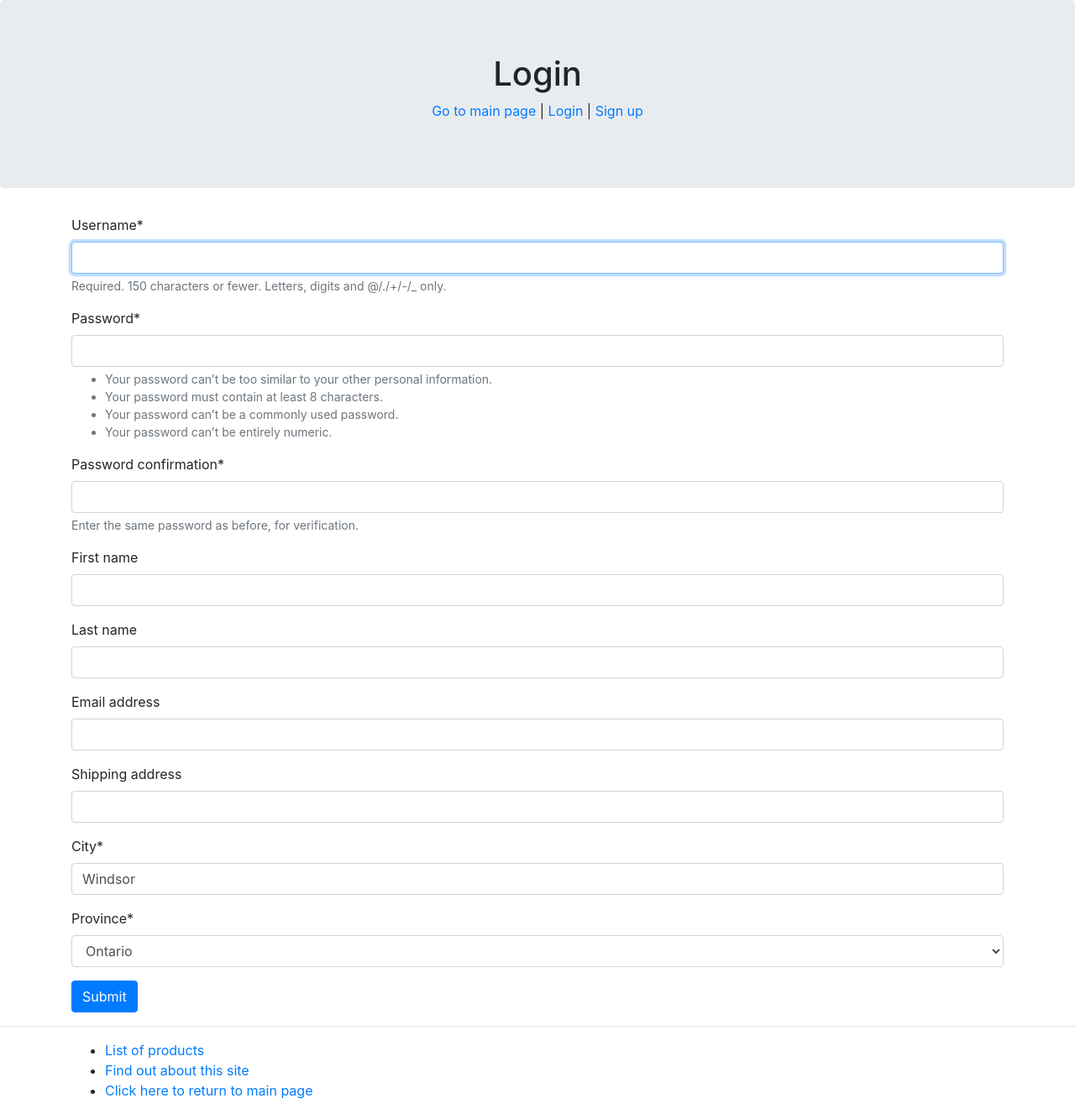
After one commit to TheRushh/mySite, a Django app: page /myapp/signup/ in a window 1280 px wide. The commit adds this page. Shown: the whole page at 84% size. Run offline with Django 3.2, Linux system fonts and the light colour scheme; some libraries are stand-ins or nearby versions.

Commit message:
Update 9 (project)

```diff
--- a/myapp/forms.py
+++ b/myapp/forms.py
@@ -1,5 +1,23 @@
 from django import forms
+from django.contrib.auth.models import User
+from django.contrib.auth.forms import UserCreationForm
 from .models import *
+
+class SignupForm(UserCreationForm):
+
+    class Meta:
+        model = Client
+        fields = [
+            'username',
+            'password1',
+            'password2',
+            'first_name',
+            'last_name',
+            'email',
+            'shipping_address',
+            'city',
+            'province',
+        ]
 
 
 class OrderForm(forms.ModelForm):
--- a/myapp/models.py
+++ b/myapp/models.py
@@ -2,7 +2,7 @@ from django.db import models
 import datetime
 from django.contrib.auth.models import User
 from django.utils import timezone
-
+from django.core.validators import MaxValueValidator, MinValueValidator
 
 # Create your models here.
 
@@ -21,7 +21,13 @@ class Product(models.Model):
     name = models.CharField(max_length=200)
     category = models.ForeignKey(Category, related_name='category', on_delete=models.CASCADE)
     price = models.DecimalField(max_digits=10, decimal_places=2)
-    stock = models.PositiveIntegerField(default=100)
+    stock = models.PositiveIntegerField(
+        default=100,
+        validators=[
+            MinValueValidator(0),
+            MaxValueValidator(1000)
+        ]
+    )
     available = models.BooleanField(default=True)
     interested = models.PositiveIntegerField(default=0)
     description = models.TextField(max_length=200, blank=True)
@@ -47,7 +53,7 @@ class Client(User):
     shipping_address = models.CharField(max_length=300, null=True, blank=True)
     city = models.CharField(max_length=20, default='Windsor')
     province = models.CharField(max_length=2, choices=PROVINCES_CHOICES, default='ON')
-    interested_in = models.ManyToManyField(Category)
+    interested_in = models.ManyToManyField(Category, default=None, null=True, blank=True)
 
     def __str__(self):
         return "%s %s" % (self.first_name, self.last_name)
--- a/myapp/templates/myapp/base.html
+++ b/myapp/templates/myapp/base.html
@@ -1,21 +1,23 @@
 <!DOCTYPE html>
-{#{% load staticfiles %}#}
-{% load bootstrap4 %}
-{% bootstrap_css %}
-{% bootstrap_javascript jquery='full' %}
+{% load staticfiles %}
+{#{% load bootstrap4 %}#}
+{#{% bootstrap_css %}#}
+{#{% bootstrap_javascript jquery='full' %}#}
 <html>
     <head>
         <title>Online Store APP - {% block title %}Welcome!{% endblock %}</title>
+        <link rel="stylesheet" type="text/css" href="{% static 'css/bootstrap.css' %}"/>
+        <script src="{% static 'js/bootstrap.js' %}"></script>
     </head>
  <body>
  <div class="jumbotron text-center">
     <h1 id="header">{% block myhdg %}Hello {{ request.user.first_name }} {% endblock %}</h1>
     <p><a href="{% url 'myapp:index' %}">Go to main page</a> |
-        <a href="{% url 'myapp:myorders' %}">My orders</a> |
         {% if not request.session.last_login %}
-            {{ request.session.last_login }}
-            <a href="{% url 'myapp:user_login' %}">Login</a>
+            <a href="{% url 'myapp:user_login' %}">Login</a> |
+            <a href="{% url 'myapp:user_signup' %}">Sign up</a>
         {% else %}
+            <a href="{% url 'myapp:myorders' %}">My orders</a> |
             <a href="{% url 'myapp:user_logout' %}">Logout</a></p>
         {% endif %}
 
--- a/myapp/templates/myapp/login.html
+++ b/myapp/templates/myapp/login.html
@@ -12,6 +12,9 @@
             <label for="password">Password:</label>
             <input type="password" class="form-control" id="password" name="password">
         </div>
+        {% if request.GET.next %}
+            <input type="hidden" name="next" value="{{ request.GET.next }}">
+        {% endif %}
         <button type="submit" class="btn btn-primary">Submit</button>
     </form>
 {% endblock %}
--- /dev/null
+++ b/myapp/templates/myapp/signup.html
@@ -0,0 +1,11 @@
+{% extends 'myapp/base.html' %}
+{% load crispy_forms_tags %}
+{% block myhdg %}Login{% endblock %}
+{% block title %}Login{% endblock %}
+{% block body_block %}
+    <form action="" method="post" class="w-100">
+        {% csrf_token %}
+        {{ form|crispy }}
+        <button type="submit" class="btn btn-primary">Submit</button>
+    </form>
+{% endblock %}
--- a/myapp/urls.py
+++ b/myapp/urls.py
@@ -10,7 +10,8 @@ urlpatterns = [
     re_path(r'^products/$', products, name='products'),
     re_path(r'^placeorder/$', place_order, name='placeorder'),
     re_path(r'^products/(?P<prod_id>\d+)/$', productdetail, name='productdetail'),
-    re_path(r'^login/$', user_login, name='user_login'),
+    re_path(r'^signup/$', user_signup, name='user_signup'),
+    re_path(r'^login/', user_login, name='user_login'),
     re_path(r'^logout/$', user_logout, name='user_logout'),
     re_path(r'^myorders/$', myorders, name='myorders'),
     # re_path(r'^contactus\d*/$', contact, name='contact'),
--- a/myapp/views.py
+++ b/myapp/views.py
@@ -1,4 +1,6 @@
 from django.shortcuts import render, redirect, get_object_or_404, render_to_response
+from django.contrib.auth.forms import UserCreationForm
+
 from .models import *
 from .forms import *
 from django.urls import reverse
@@ -9,6 +11,21 @@ import pandas as pd
 
 
 # Create your views here.
+
+
+def user_signup(request):
+    if request.method == 'POST':
+        print(request.POST)
+        form = SignupForm(request.POST)
+        # print(form.is_valid())
+        if form.is_valid():
+            # new_user = Client.objects.create_user(form.cleaned_data)
+            form.save()
+            return HttpResponseRedirect('myapp:index')
+        return render(request, 'myapp/signup.html', {'form': form})
+    else:
+        form = SignupForm()
+        return render(request, 'myapp/signup.html', {'form': form})
 
 
 def user_login(request):
@@ -27,7 +44,10 @@ def user_login(request):
                 dt = datetime.datetime.now()
                 request.session['last_login'] = str(dt)
                 request.session.set_expiry(3600)
-                return HttpResponseRedirect(reverse('myapp:index'))
+                if 'next' in request.POST:
+                    return redirect(request.POST.get('next'))
+                else:
+                    return HttpResponseRedirect(reverse('myapp:index'))
             else:
                 return HttpResponse('<p>Your account is disabled.</p>')
         else:
@@ -135,15 +155,18 @@ def place_order(request):
         form = OrderForm()
     return render(request, 'myapp/placeorder.html', {'form': form, 'msg': msg, 'prod_list':prod_list})
 
-
+@login_required(login_url="/myapp/login")
 def myorders(request):
     user = request.user
-    if user.is_authenticated:
-        # print('myorder', user.username)
-        client = Client.objects.get(username=user.username)
-        if type(client) is Client:
-            orders = Order.objects.filter(client=client)
-            # print(orders)
-            return render(request, 'myapp/myorders.html', {'orders': orders, 'client': client})
+    if str(user) is not 'AnonymousUser':
+        if user.is_authenticated:
+            # print('myorder', user.username)
+            client = Client.objects.get(username=user.username)
+            if type(client) is Client:
+                orders = Order.objects.filter(client=client)
+                # print(orders)
+                return render(request, 'myapp/myorders.html', {'orders': orders, 'client': client})
+        else:
+            return HttpResponse('You are not authenticated')
     else:
-        return HttpResponse('You are not authenticated')
+        return HttpResponseRedirect(reverse('myapp:user_login'))
```
Also changed, not shown: mySite/settings.py (+6 -1 lines), myapp/admin.py (+23 -2 lines), db.sqlite3, myapp/migrations/0008_auto_20190627_1301.py (added), myapp/templates/myapp/detail0.html (indentation only).
